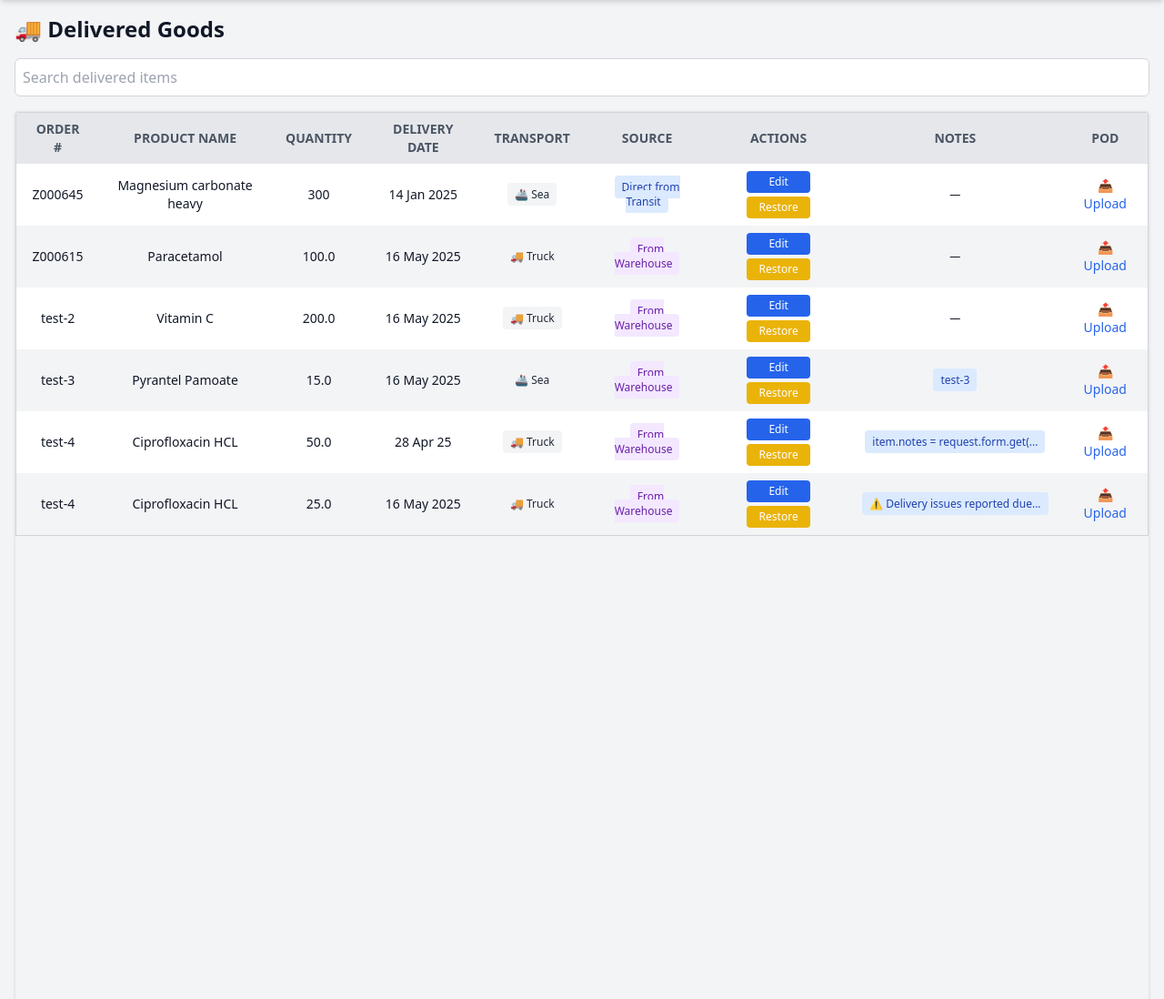
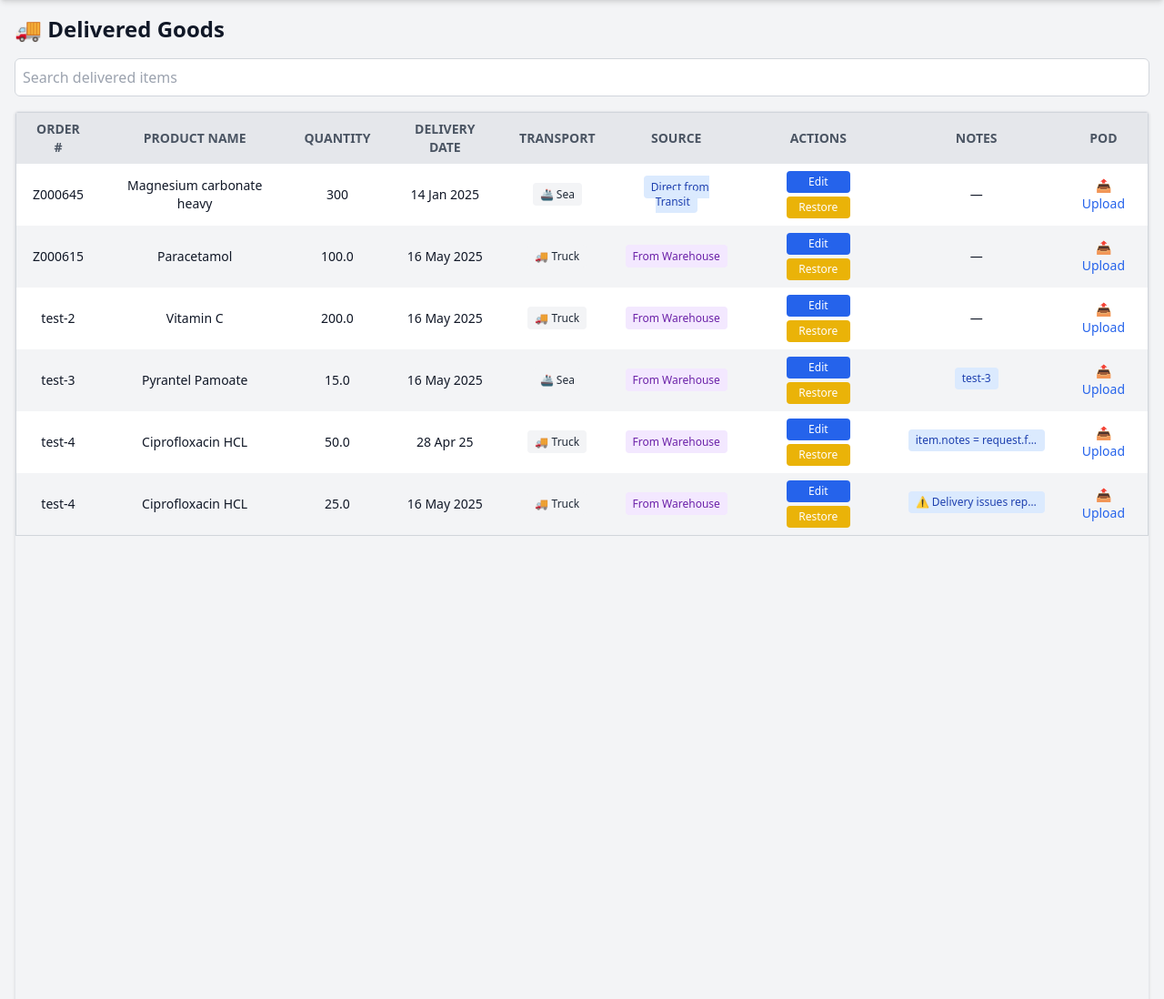
Before and after one commit to romahawk/supply_tracker, a Flask app: page /delivered in a window 1280 px wide. Shown: the part 64-1162 px from the top of the page at 91% size. Run offline with Flask 3, Linux system fonts and the light colour scheme; a user stored in the database is signed in; some libraries are stand-ins or nearby versions.

Commit message:
feat: enable notes transfer and editing across Warehouse and Delivered
Added notes field to DeliveredGoods model

Updated deliver_partial to transfer notes from Warehouse

Added editable Notes field to:

edit_warehouse.html

edit_delivered.html

Fixed routes.py to persist notes updates on Save

Applied consistent Tailwind styling to notes fields

Improved table badge display with full-note tooltip on hover

```diff
--- a/app/routes.py
+++ b/app/routes.py
@@ -363,6 +363,7 @@ def edit_warehouse(item_id):
     if request.method == 'POST':
         item.quantity = float(request.form['quantity'])
         item.ata = request.form['ata']
+        item.notes = request.form.get("notes")
         db.session.commit()
         flash('Warehouse item updated successfully!', 'success')
         return redirect(url_for('main.warehouse'))
@@ -382,6 +383,7 @@ def edit_delivered(item_id):
         item.quantity = float(request.form['quantity'])
         item.delivery_source = request.form['delivery_source']
         item.delivery_date = request.form['delivery_date']
+        item.notes = request.form.get("notes")
         db.session.commit()
         flash('Delivered item updated successfully!', 'success')
         return redirect(url_for('main.delivered'))
--- a/app/templates/delivered.html
+++ b/app/templates/delivered.html
@@ -85,13 +85,17 @@
                                     class="bg-yellow-500 hover:bg-yellow-600 text-white px-3 py-1 text-xs rounded min-w-[70px] mt-1">Restore</button>
                             </form>
                         </td>
-                        <td class="px-4 py-2 text-xs">
+                        <td class="px-4 py-2">
                             {% if item.notes %}
-                            <span class="bg-blue-100 text-blue-800 px-2 py-1 rounded whitespace-nowrap">
+                            <span title="{{ item.notes }}"
+                                class="bg-blue-100 text-blue-800 text-xs px-2 py-1 rounded whitespace-nowrap max-w-[150px] overflow-hidden text-ellipsis inline-block">
                                 {{ item.notes[:30] }}{% if item.notes|length > 30 %}...{% endif %}
                             </span>
-                            {% else %}—{% endif %}
+                            {% else %}
+                            —
+                            {% endif %}
                         </td>
+
                         <td class="px-4 py-2 text-xs text-center">
                             {% if item.pod_filename %}
                             <div class="flex items-center justify-center space-x-2">
--- a/app/templates/warehouse.html
+++ b/app/templates/warehouse.html
@@ -133,15 +133,17 @@
                         </td>
 
 
-                        <td class="px-4 py-2 text-xs">
+                        <td class="px-4 py-2">
                             {% if item.notes %}
-                            <span class="bg-blue-100 text-blue-800 px-2 py-1 rounded whitespace-nowrap">
+                            <span title="{{ item.notes }}"
+                                class="bg-blue-100 text-blue-800 text-xs px-2 py-1 rounded whitespace-nowrap max-w-[150px] overflow-hidden text-ellipsis inline-block">
                                 {{ item.notes[:30] }}{% if item.notes|length > 30 %}...{% endif %}
                             </span>
                             {% else %}
                             —
                             {% endif %}
                         </td>
+
                     </tr>
                     {% endfor %}
                 </tbody>
```
Also changed, not shown: app/templates/edit_delivered.html (+23 -8 lines), app/templates/edit_warehouse.html (+17 -5 lines), instance/supply_tracker.db.
